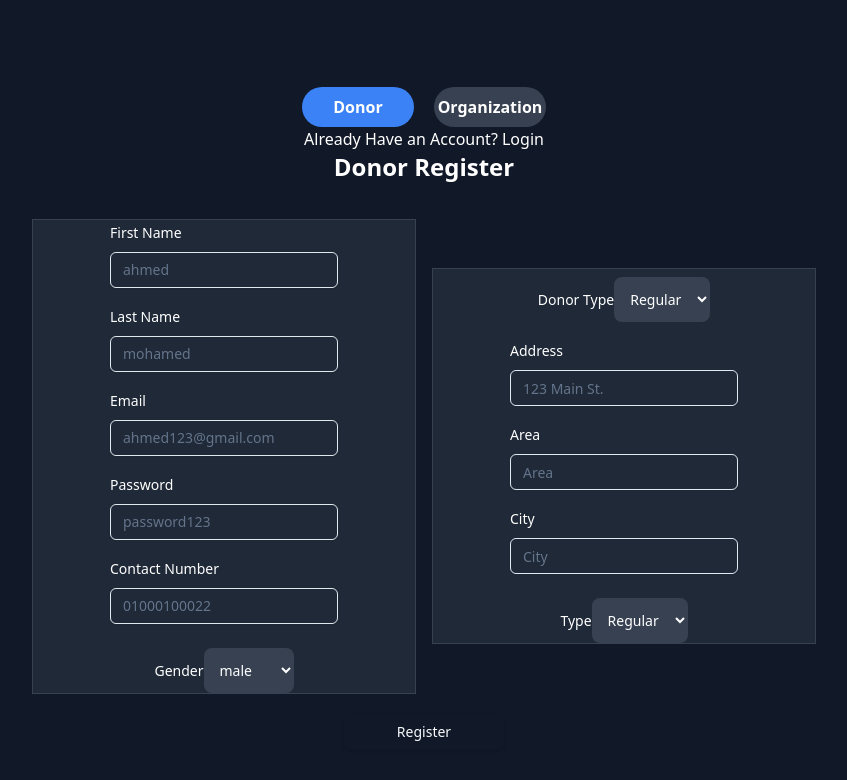
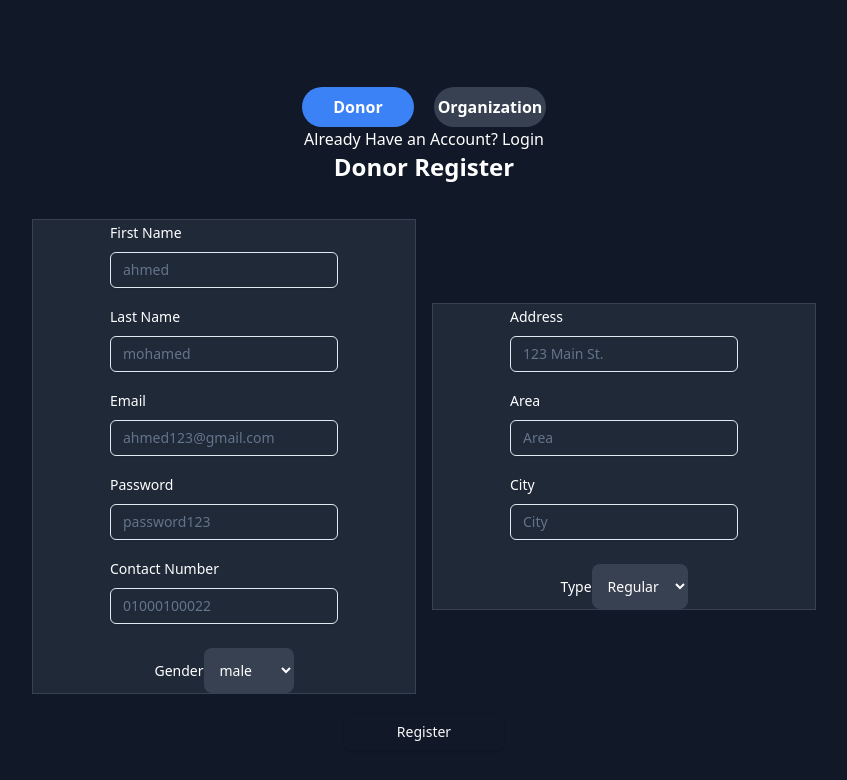
Before and after one commit to DottierDark/TempleSE, a React (Vite) app: page /register in a window 1280 px wide. Shown: the top 780 px of the page, without its empty margins (216-1063 px from the left). Built offline with nearby package versions, Linux system fonts and the light colour scheme.

Commit message:
i did smth in the register file idk

```diff
--- a/src/Pages/Register.tsx
+++ b/src/Pages/Register.tsx
@@ -297,31 +297,6 @@ export default function Register() {
 							>
 								<FormField
 									control={formDonor.control}
-									name="donor_type"
-									render={({ field }) => (
-										<FormItem>
-											<FormLabel>Donor Type</FormLabel>
-											<FormControl>
-												<select
-													{...field}
-													className="rounded-lg bg-gray-700 p-3 text-white placeholder-gray-400 focus:border-blue-500 focus:ring-blue-500 sm:text-sm"
-												>
-													<option value="regular">
-														Regular
-													</option>
-													<option value="doctor">
-														Doctor
-													</option>
-													<option value="teacher">
-														Teahcer
-													</option>
-												</select>
-											</FormControl>
-										</FormItem>
-									)}
-								/>
-								<FormField
-									control={formDonor.control}
 									name="address"
 									render={({ field }) => (
 										<FormItem>
```
